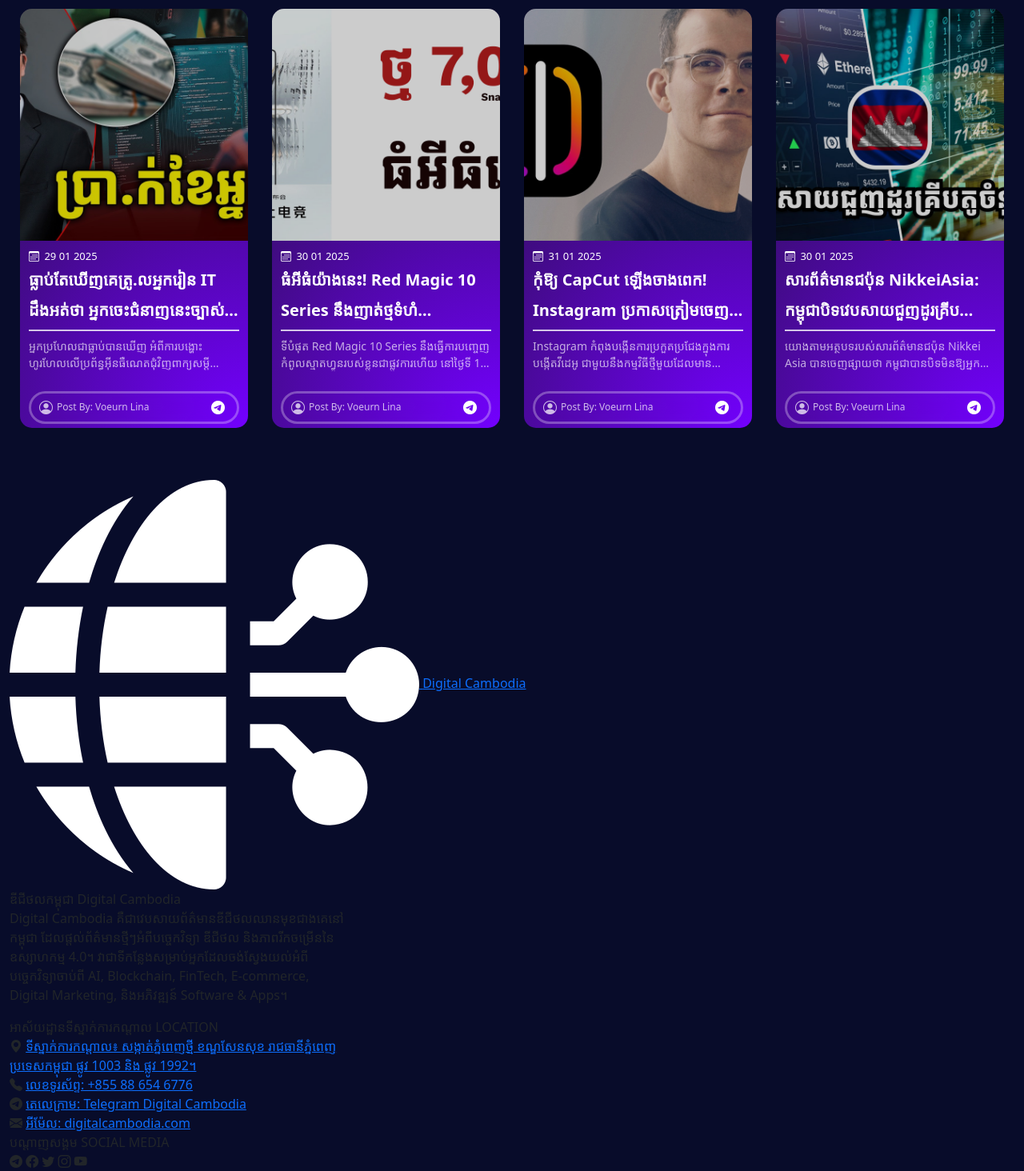
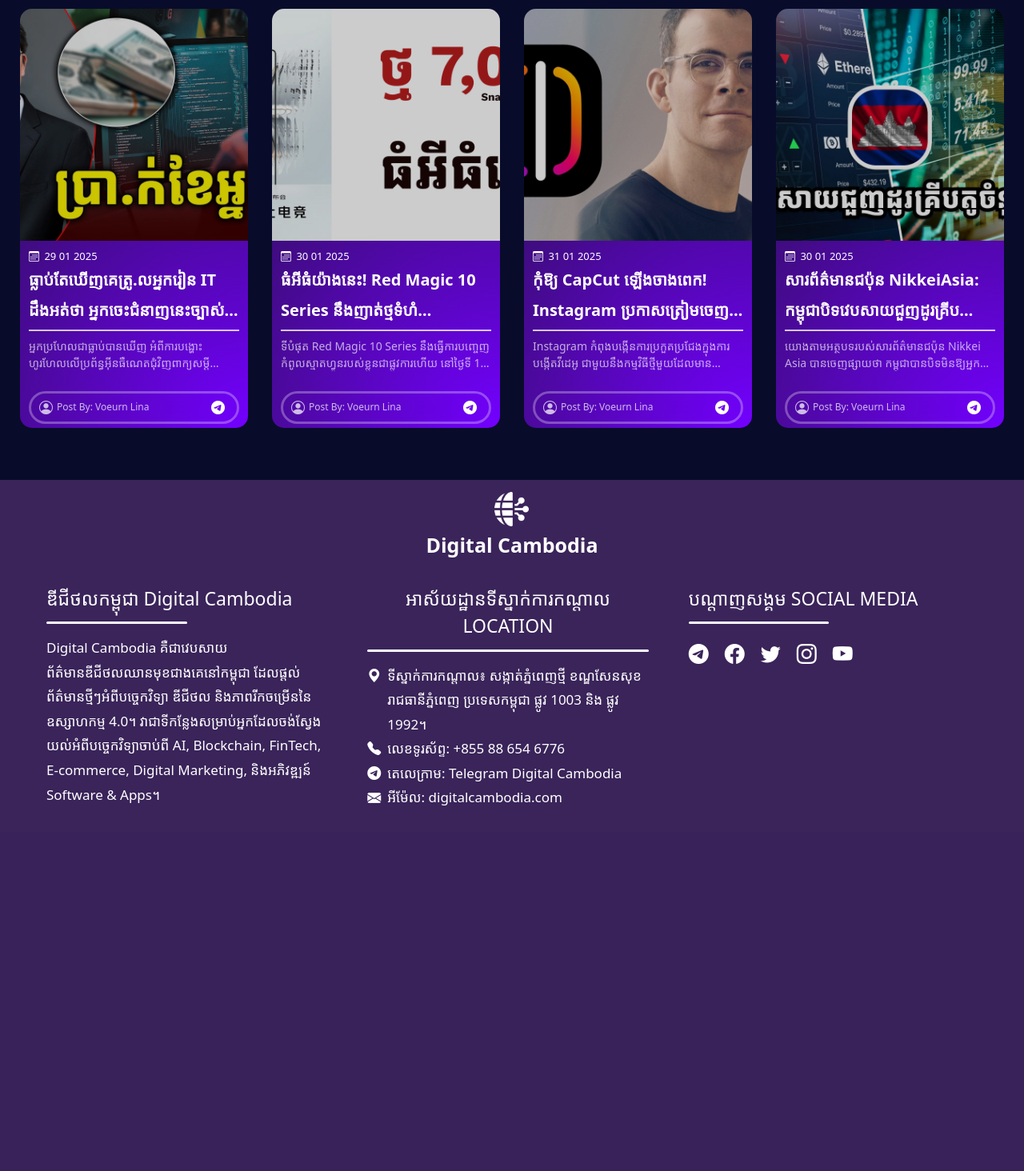
Before and after one commit to Linagaming/Digital-Cambodia, a PHP site: page / in a window 1280 px wide. Shown: the part 1558-3022 px from the top of the page at 80% size. After the commit the page ends 2565 px from the top, so only its background shows below. Run offline with PHP 8.4, Linux system fonts and the light colour scheme; some web fonts are replaced.

Commit message:
Add files via upload

```diff
--- a/css/Style.css
+++ b/css/Style.css
@@ -376,6 +376,128 @@
 
 
 
+/* Manage Footer */
+.manage-footer{
+    background-color: rgb(58, 36, 90);
+    margin: 0;
+    /* padding: 0; */
+    color: #ffffff;
+    overflow: hidden;
+    padding: 15px 0px;
+    /* height: 100vh; */
+}
+.manage-footer .logo-footer{
+    /* background-color: deeppink; */
+    display: flex;
+    align-items: center;
+    justify-content: center;
+    max-width: 100%;
+    flex-direction: column;
+    padding-bottom: 30px;
+}
+.manage-footer .logo-footer a{
+    display: flex;
+    align-items: center;
+    text-decoration: none;
+    color: #ffffff;
+    flex-direction: column;
+}
+.manage-footer .logo-footer img{
+    width: 43px;
+    margin-bottom: 5px;
+}
+.manage-footer .logo-footer span{
+    font-size: 25px;
+    font-weight: bold;
+}
+.manage-footer .footer-center{
+    /* background-color: chocolate; */
+    padding: 0px 50px;
+    box-sizing: border-box;
+    overflow: hidden;
+}
+.manage-footer .footer-center .box-footer{
+    /* background-color: rgba(0, 0, 0, 0.13); */
+    float: left;
+    padding: 0px 30px 0px 20px;
+}
+.manage-footer .footer-center .box-footer .title-footer span{
+    font-size: 23px;
+    position: relative;
+    padding-bottom: 15px;
+    display: block;
+    margin-bottom: 15px;
+}
+.manage-footer .footer-center .box-footer .title-footer span::before{
+    content: "";
+    position: absolute;
+    left: 0;
+    bottom: -0;
+    width: 50%;
+    height: 3px;
+    background-color: #ffffff;
+    border-radius: 50px;
+    transition: 0.5s;
+}.manage-footer .footer-center .box-footer:nth-child(2) .title-footer span::before{
+    width: 100%;
+}
+.manage-footer .footer-center .box-footer:hover .title-footer span::before{
+    width: 100%;
+
+    transition: 0.5s;
+}
+.manage-footer .footer-center .box-footer .title-footer p{
+    line-height: 1.8;
+    font-size: 17px;
+}
+.manage-footer .footer-center .box-footer .title-footer .box-address .icon-address:nth-child(1){
+    display: flex;
+    align-items: flex-start;
+}
+.manage-footer .footer-center .box-footer .title-footer .box-address .icon-address{
+    /* background-color: chocolate; */
+    display: flex;
+    margin: 0;
+    padding: 0;
+    align-items: center;
+    line-height: 1.8;
+}
+.manage-footer .footer-center .box-footer .title-footer .box-address .icon-address a{
+    color: #ffffff;
+    text-decoration: none;
+}
+.manage-footer .footer-center .box-footer .title-footer .box-address .icon-address a:hover{
+    color: #d4afff;
+}
+.manage-footer .footer-center .box-footer .title-footer .box-address .icon-address i{
+    font-size: 17px;
+    margin-right: 8px;
+    padding: 0;
+}
+.manage-footer .footer-center .box-footer .title-footer .box-address .icon-address span{
+    font-size: 17px;
+    border: none;
+    margin: 0;
+    padding: 0;
+    transition: 0.2s;
+}
+.manage-footer .footer-center .box-footer .title-footer .box-address .icon-address a:hover span{
+    transform: translateX(5px);
+}
+.manage-footer .footer-center .box-footer .title-footer .box-address .icon-address span::before{
+    width: 0;
+}
+.manage-footer .footer-center .box-footer .title-footer .box-address .social-media{
+    display: flex;
+    /* background-color: tomato; */
+}
+.manage-footer .footer-center .box-footer .title-footer .box-address .social-media i{
+    margin-right: 20px;
+    font-size: 25px;
+    cursor: pointer;
+}
+
+
 
 
 
```
